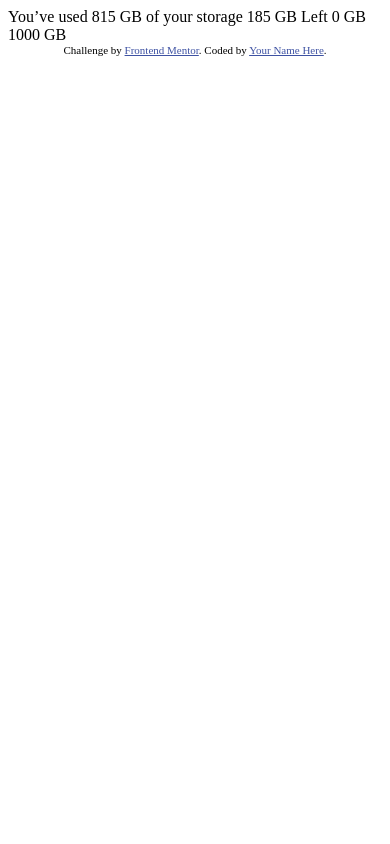
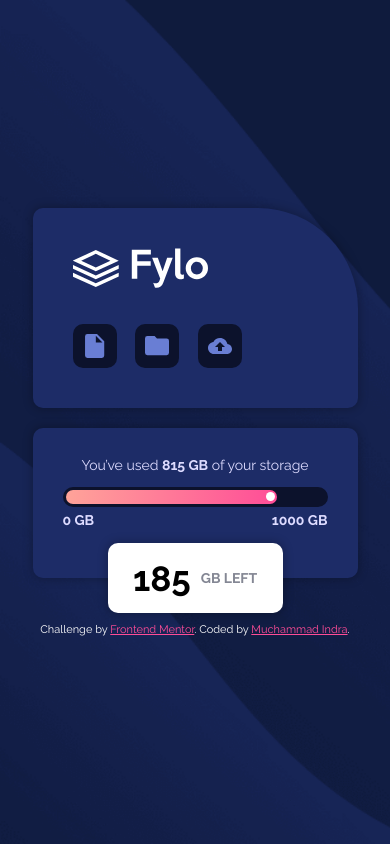
Before and after one commit to muchammadindra97/frontendmentor-fylo-data-storage-component, a plain HTML site: page index.html in a window 390 px wide. Drawn offline with Linux system fonts and the light colour scheme.

Commit message:
create mobile

```diff
--- a/index.html
+++ b/index.html
@@ -1,31 +1,70 @@
 <!DOCTYPE html>
 <html lang="en">
   <head>
-  <meta charset="UTF-8">
-  <meta name="viewport" content="width=device-width, initial-scale=1.0"> <!-- displays site properly based on user's device -->
+    <meta charset="UTF-8" />
+    <meta name="viewport" content="width=device-width, initial-scale=1.0" />
+    <!-- displays site properly based on user's device -->
+    <link rel="preconnect" href="https://fonts.gstatic.com" />
+    <link
+      href="https://fonts.googleapis.com/css2?family=Raleway:wght@400;700&display=swap"
+      rel="stylesheet"
+    />
+    <link rel="stylesheet" href="styles.css" />
 
-  <link rel="icon" type="image/png" sizes="32x32" href="./images/favicon-32x32.png">
+    <link
+      rel="icon"
+      type="image/png"
+      sizes="32x32"
+      href="./images/favicon-32x32.png"
+    />
 
     <title>Frontend Mentor | Fylo data storage component</title>
-
-  <!-- Feel free to remove these styles or customise in your own stylesheet 👍 -->
-  <style>
-    .attribution { font-size: 11px; text-align: center; }
-    .attribution a { color: hsl(228, 45%, 44%); }
-  </style>
   </head>
   <body>
-
-  You’ve used 815 GB of your storage
-
-  185 GB Left
-
-  0 GB
-  1000 GB
-
+    <div class="card menu">
+      <img class="logo" src="./images/logo.svg" alt="logo" />
+      <div>
+        <div class="item">
+          <div class="item-icon">
+            <img src="./images/icon-document.svg" alt="icon-document" />
+          </div>
+        </div>
+        <div class="item">
+          <div class="item-icon">
+            <img src="./images/icon-folder.svg" alt="icon-folder" />
+          </div>
+        </div>
+        <div class="item">
+          <div class="item-icon">
+            <img src="./images/icon-upload.svg" alt="icon-upload" />
+          </div>
+        </div>
+      </div>
+    </div>
+    <div class="card storage">
+      <p>You’ve used <strong>815 GB</strong> of your storage</p>
+      <div class="bar">
+        <div class="bar-filled">
+          <div class="bar-point"></div>
+        </div>
+      </div>
+      <b>
+        <span class="limit-start">0 GB</span>
+        <span class="limit-end">1000 GB</span>
+      </b>
+    </div>
+    <div class="card quota">
+      <span class="number">185</span>
+      <span>GB LEFT</span>
+    </div>
     <div class="attribution">
-    Challenge by <a href="https://www.frontendmentor.io?ref=challenge" target="_blank">Frontend Mentor</a>.
-    Coded by <a href="#">Your Name Here</a>.
+      Challenge by
+      <a
+        href="https://www.frontendmentor.io/challenges/fylo-data-storage-component-1dZPRbV5n"
+        target="_blank"
+        >Frontend Mentor</a
+      >. Coded by
+      <a href="https://github.com/muchammadindra97">Muchammad Indra</a>.
     </div>
   </body>
 </html>
--- /dev/null
+++ b/styles.css
@@ -0,0 +1,136 @@
+body {
+  font-family: "Raleway", sans-serif;
+  font-size: 14px;
+  background-color: hsl(229, 57%, 11%);
+  background-image: url("./images/bg-mobile.png");
+  background-repeat: no-repeat;
+  background-size: cover;
+  margin: 0;
+  padding: 0 25px;
+  display: flex;
+  justify-content: center;
+  align-items: center;
+  flex-direction: column;
+  height: 100vh;
+}
+
+.card {
+  box-sizing: border-box;
+  box-shadow: 0px 0px 10px 1px rgba(0, 0, 0, 0.25);
+  border-radius: 10px;
+}
+
+/* Card Top */
+
+.menu {
+  display: flex;
+  flex-wrap: wrap;
+  align-content: space-between;
+  background-color: hsl(228, 56%, 26%);
+  border-top-right-radius: 100px;
+  height: 200px;
+  width: 325px;
+  margin-bottom: 20px;
+  padding: 40px;
+}
+
+.logo {
+  display: block;
+}
+
+.item {
+  display: inline-block;
+  vertical-align: middle;
+  margin-right: 15px;
+}
+
+.item-icon {
+  display: flex;
+  align-items: center;
+  justify-content: center;
+  background-color: hsl(229, 57%, 11%);
+  border-radius: 10px;
+  height: 24px;
+  width: 24px;
+  padding: 10px;
+}
+
+/* Card Bottom */
+
+.storage {
+  background-color: hsl(228, 56%, 26%);
+  color: hsl(243, 100%, 93%);
+  text-align: center;
+  height: 150px;
+  width: 325px;
+  padding: 15px 30px;
+}
+
+.bar {
+  box-sizing: border-box;
+  padding: 3px;
+  margin-bottom: 5px;
+  background-color: hsl(229, 57%, 11%);
+  border-radius: 10px;
+  width: 100%;
+  height: 20px;
+}
+
+.bar-filled {
+  box-sizing: border-box;
+  background-image: linear-gradient(
+    to right,
+    hsl(6, 100%, 80%),
+    hsl(335, 100%, 65%)
+  );
+  border-radius: 10px;
+  padding: 2px;
+  width: 81.5%;
+  height: 100%;
+}
+
+.bar-point {
+  background-color: white;
+  border-radius: 10px;
+  height: 9px;
+  width: 9px;
+  float: right;
+}
+
+.limit-start {
+  float: left;
+}
+
+.limit-end {
+  float: right;
+}
+
+.quota {
+  display: flex;
+  justify-content: center;
+  align-items: center;
+  background-color: white;
+  color: hsl(229, 7%, 55%);
+  font-weight: 700;
+  margin-top: -35px;
+  height: 70px;
+  width: 175px;
+}
+
+.number {
+  color: black;
+  font-size: 2.5em;
+  margin-right: 10px;
+}
+
+/* Attribution */
+
+.attribution {
+  font-size: 11px;
+  text-align: center;
+  color: white;
+  margin-top: 10px;
+}
+.attribution a {
+  color: hsl(335, 100%, 65%);
+}
```
Lines whose indentation alone changed are shown as unchanged.
